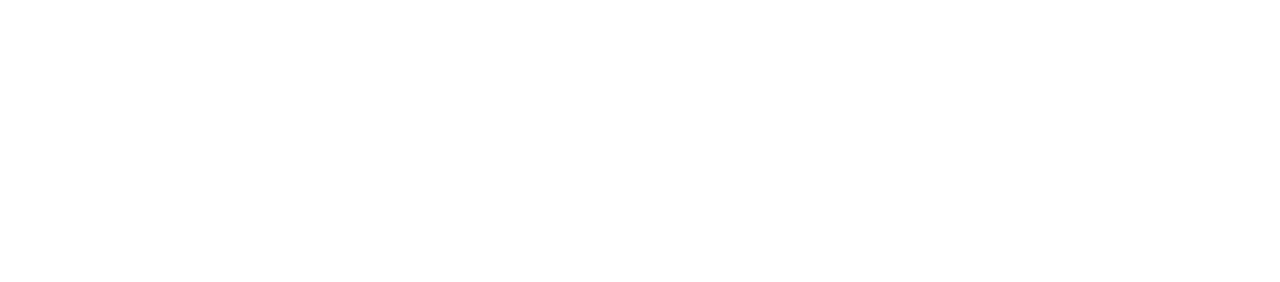
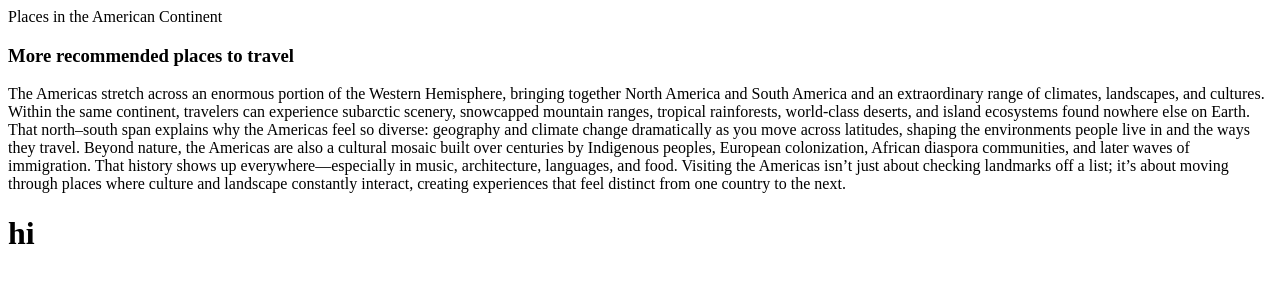
Before and after one commit to gabriellemeyer/a-html-example, a plain HTML site: page index.html in a window 1280 px wide. Drawn offline with Linux system fonts and the light colour scheme.

Commit message:
first paragraph basic instrution

```diff
--- a/index.html
+++ b/index.html
@@ -6,9 +6,14 @@
     <meta name="viewport" content="width=device-width, initial-scale=1.0">
     <title>Travel Wonders</title>
 
-</head>
+</head>Places in the American Continent
+<h3>More recommended places to travel</h2>
+    <p>The Americas stretch across an enormous portion of the Western Hemisphere, bringing together North America and South America and an extraordinary range of climates, landscapes, and cultures. Within the same continent, travelers can experience subarctic scenery, snowcapped mountain ranges, tropical rainforests, world-class deserts, and island ecosystems found nowhere else on Earth. That north–south span explains why the Americas feel so diverse: geography and climate change dramatically as you move across latitudes, shaping the environments people live in and the ways they travel.
+Beyond nature, the Americas are also a cultural mosaic built over centuries by Indigenous peoples, European colonization, African diaspora communities, and later waves of immigration. That history shows up everywhere—especially in music, architecture, languages, and food. Visiting the Americas isn’t just about checking landmarks off a list; it’s about moving through places where culture and landscape constantly interact, creating experiences that feel distinct from one country to the next.</p>
 
 <body>
+    <h1>hi</h1>
+
 
 </body>
 
```
